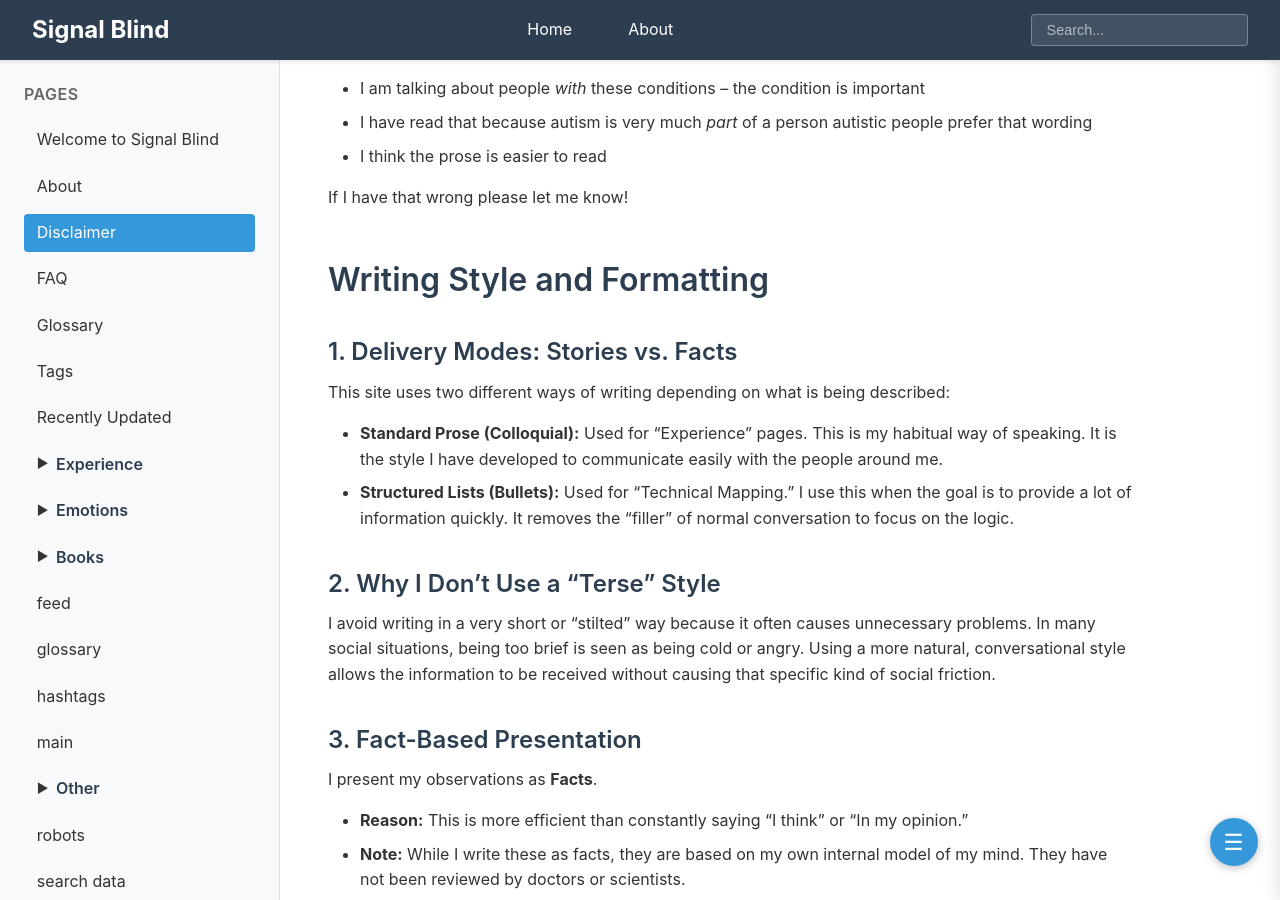
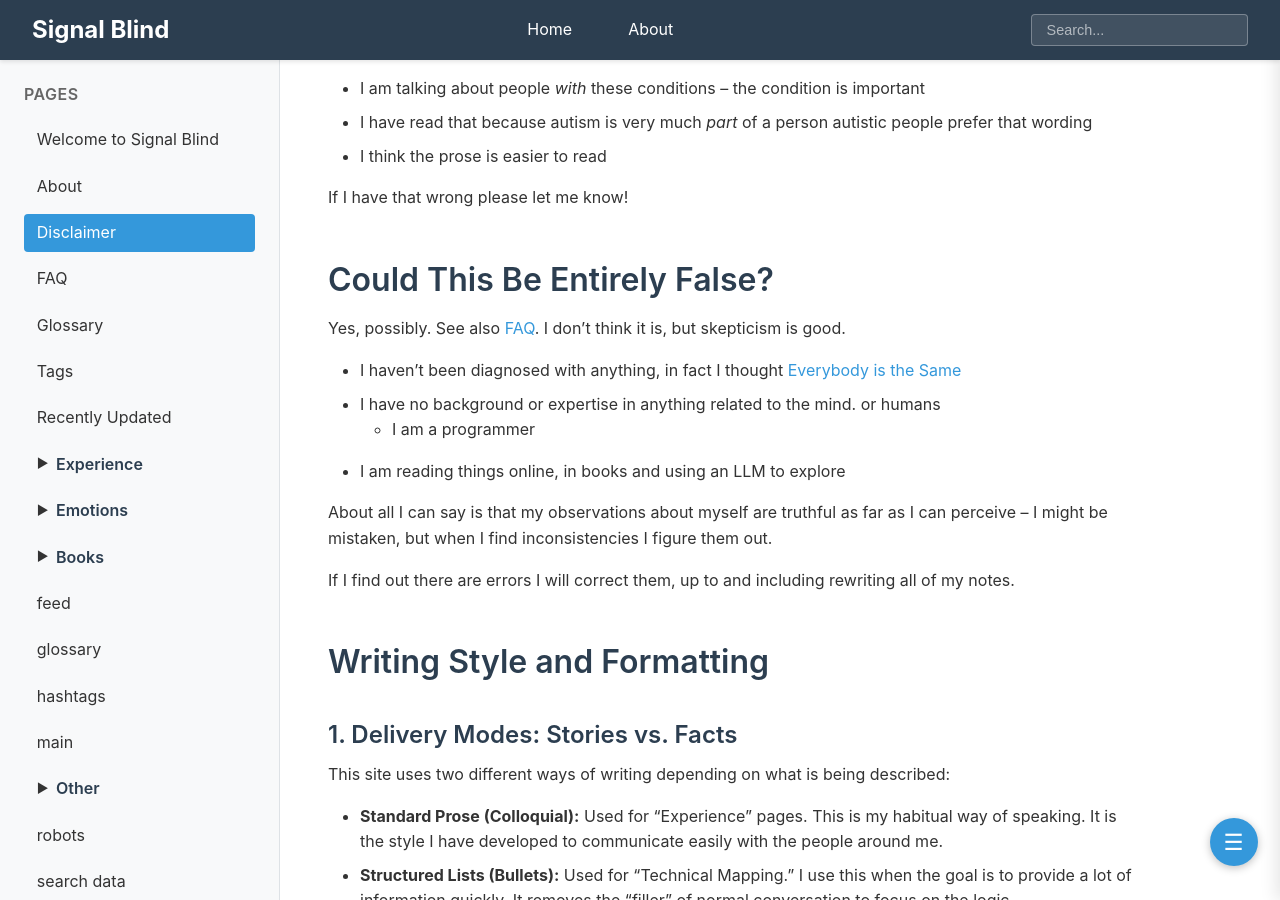
Before and after one commit to SignalBlind/SignalBlind.github.io, a Jekyll site: the page built from Disclaimer.md, in a window 1280 px wide and 900 px high, scrolled down 2471 px. Built offline with Jekyll 4.4.1, drawn with Linux system fonts in a browser that asks for light colours; comment, search, counter and statistics services are not loaded.

Commit message:
more FAQ/Disclaimer

```diff
--- a/Disclaimer.md
+++ b/Disclaimer.md
@@ -58,6 +58,18 @@ I know that the usual style for writing is "person who is tall", but I am going
 - I think the prose is easier to read
 
 If I have that wrong please let me know!
+## Could This Be Entirely False?
+
+Yes, possibly.  See also [FAQ](FAQ.md#^False).  I don't think it is, but skepticism is good.
+
+- I haven't been diagnosed with anything, in fact I thought [Everybody is the Same](Experience/Everybody%20is%20the%20Same.md)
+- I have no background or expertise in anything related to the mind.  or humans
+	- I am a programmer
+- I am reading things online, in books and using an LLM to explore
+
+About all I can say is that my observations about myself are truthful as far as I can perceive -- I might be mistaken, but when I find inconsistencies I figure them out.
+
+If I find out there are errors I will correct them, up to and including rewriting all of my notes.
 ## Writing Style and Formatting
 
 ### 1. Delivery Modes: Stories vs. Facts
```
Also changed, not shown: FAQ.md (+1 -0 lines).
